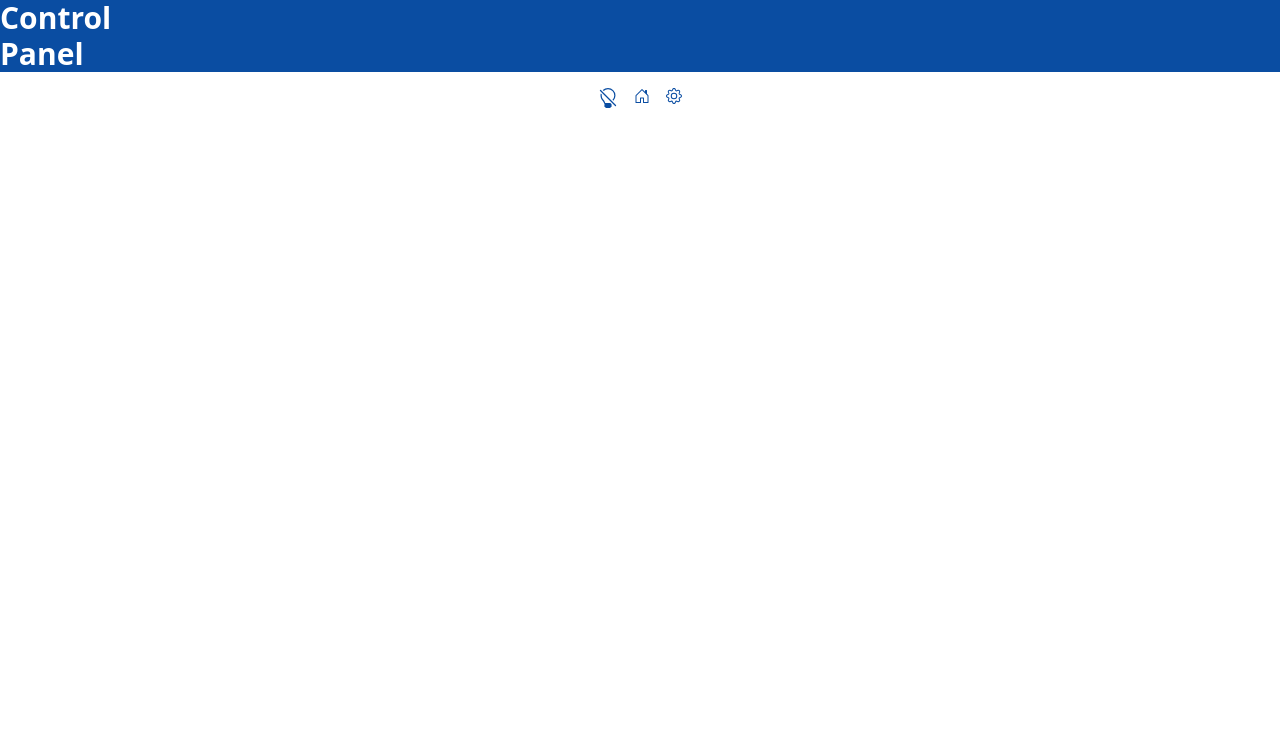
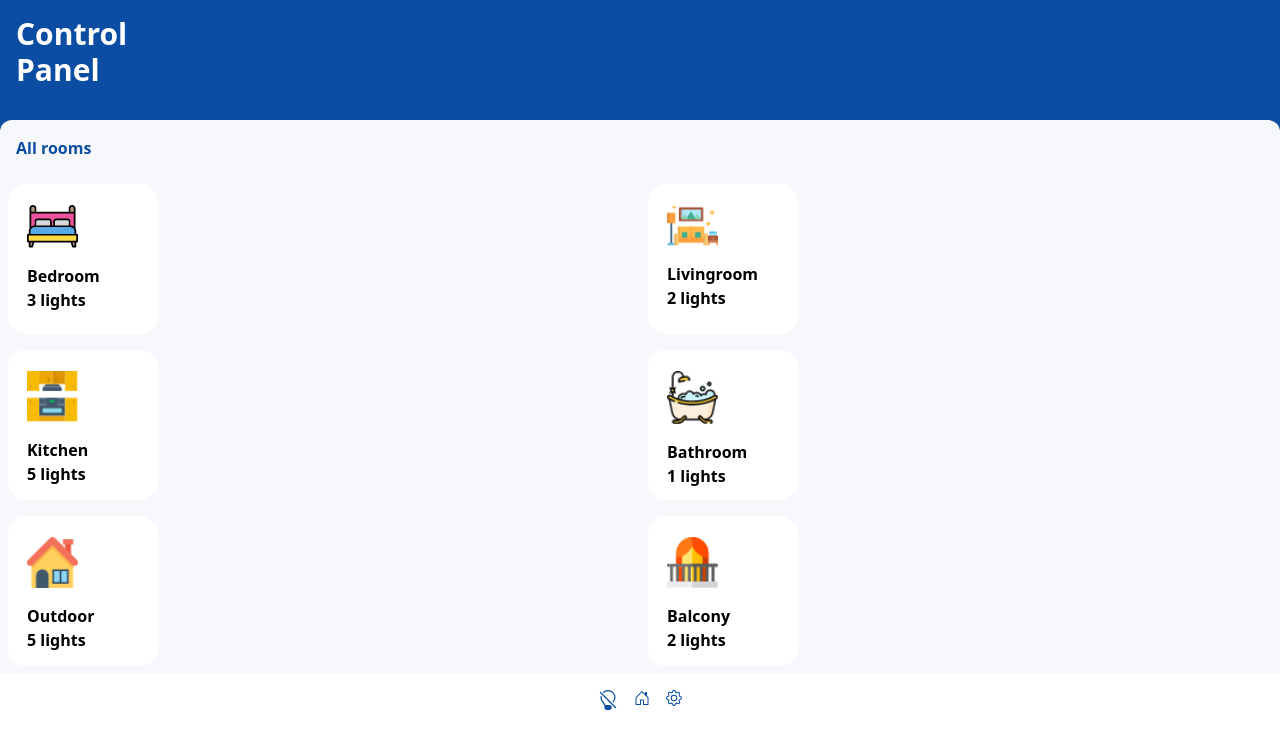
Before and after one commit to CecileAnna/smartlight-ui-cecileanna, a React (Create React App) app: page / in a window 1280 px wide. Shown: the top 748 px of the page. Built offline with nearby package versions, Linux system fonts and the light colour scheme.

Commit message:
making main content commit

```diff
--- a/src/App.js
+++ b/src/App.js
@@ -1,13 +1,14 @@
 import {BrowserRouter, Routes, Route} from "react-router-dom";
 // import { motion } from "framer-motion";
-import BedLights from "./pages/bedroom-lights";
-import DeskLights from "./pages/desk-lights";
-import MainLight from "./pages/main-light";
+// import BedLights from "./pages/bedroom-lights";
+// import DeskLights from "./pages/desk-lights";
+// import MainLight from "./pages/main-light";
 import Header from "./templates/Header";
-import NavbarMain from "./templates/NavbarMain";
+// import NavbarMain from "./templates/NavbarMain";
 import NavbarBottom from "./components/NavbarBottom";
-import Home from "./pages/home";
-import MainContentWrapper from "./subcomponents/MainContentWrapper";
+// import Home from "./pages/home";
+// import MainContentWrapper from "./subcomponents/MainContentWrapper";
+import MainContent from "./subcomponents/MainContent";
 
 
 function App() {
@@ -16,26 +17,23 @@ function App() {
 
     <BrowserRouter>
 
-      <div className="App">
+      <div className="App bg-main-blue">
 
          <Header titleText="Control Panel"/>
 
 
 
-        <MainContentWrapper>
 
-          <NavbarMain/>
+
 
           <Routes>
 
-            <Route path="/" element={<Home/>}/>
-            <Route path="/main-light" element={<MainLight/>}/>
+            <Route path="/" element={ <MainContent/>}/>
+            {/* <Route path="/main-light" element={<MainLight/>}/>
             <Route path="/desk-lights" element={<DeskLights/>}/>
-            <Route path="/bed-lights" element={<BedLights/>}/>
+            <Route path="/bed-lights" element={<BedLights/>}/> */}
 
           </Routes>
-
-        </MainContentWrapper>
 
         <NavbarBottom/>
 
--- /dev/null
+++ b/src/subcomponents/Lamp.js
@@ -0,0 +1,64 @@
+import React from "react";
+
+function Lamp() {
+  return (
+    <svg
+      xmlns="http://www.w3.org/2000/svg"
+      width="139"
+      height="159"
+      viewBox="0 0 139 159"
+    >
+      <defs>
+        <filter
+          id="Ellipse_10"
+          width="70"
+          height="70"
+          x="35"
+          y="89"
+          filterUnits="userSpaceOnUse"
+        >
+          <feOffset dy="3"></feOffset>
+          <feGaussianBlur result="blur" stdDeviation="8"></feGaussianBlur>
+          <feFlood floodColor="#ffc72f"></feFlood>
+          <feComposite in2="blur" operator="in"></feComposite>
+          <feComposite in="SourceGraphic"></feComposite>
+        </filter>
+      </defs>
+      <g data-name="light bulb" transform="translate(-204 4)">
+        <g filter="url(#Ellipse_10)" transform="translate(204 -4)">
+          <circle
+            cx="11"
+            cy="11"
+            r="11"
+            fill="#ffd139"
+            data-name="Ellipse 10"
+            transform="translate(59 110)"
+          ></circle>
+        </g>
+        <g fill="#fff" data-name="Group 38">
+          <path
+            d="M30.334 1.617h79.054c3.314 0 4.206 2.324 6 6L139 62a6 6 0 01-6 6H6a6 6 0 01-6-6L24.334 7.617c1.503-3.38 2.686-6 6-6z"
+            data-name="Path 100"
+            transform="translate(204 52)"
+          ></path>
+          <path
+            d="M0 0H5V102H0z"
+            data-name="Rectangle 13"
+            transform="translate(271 -4)"
+          ></path>
+        </g>
+        <rect
+          width="4"
+          height="58"
+          fill="#568bd0"
+          data-name="Rectangle 14"
+          opacity="0.151"
+          rx="2"
+          transform="rotate(-23 296.938 -716.633)"
+        ></rect>
+      </g>
+    </svg>
+  );
+}
+
+export default Lamp;
--- /dev/null
+++ b/src/subcomponents/MainContent.js
@@ -0,0 +1,114 @@
+import { Link } from "react-router-dom";
+
+import BedroomImg from "../media/light-zones_icons/bed.png";
+import LivingroomImg from "../media/light-zones_icons/room.png";
+import KitchenImg from "../media/light-zones_icons/kitchen.png";
+import BathroomImg from "../media/light-zones_icons/bathtub.png";
+import OutdoorsImg from "../media/light-zones_icons/house.png";
+import BalconyImg from "../media/light-zones_icons/balcony.png";
+import MainContentWrapper from "./MainContentWrapper";
+
+
+
+const MainContent = () => {
+    const rooms = [
+        {
+            id:1,
+            img: BedroomImg,
+            title: 'Bedroom',
+            lights: '3',
+            link: 'bedroom'
+        },
+
+        {
+            id:2,
+            img: LivingroomImg,
+            title: 'Livingroom',
+            lights: '2',
+            link: 'livingroom'
+        },
+        {
+            id:3,
+            img: KitchenImg,
+            title: 'Kitchen',
+            lights: '5',
+            link: 'Kitchen'
+        },
+        {
+            id:4,
+            img: BathroomImg,
+            title: 'Bathroom',
+            lights: '1',
+            link: 'bathroom'
+        },
+        {
+            id:5,
+            img: OutdoorsImg,
+            title: 'Outdoor',
+            lights: '5',
+            link: 'outdoor'
+        },
+        {
+            id:6,
+            img: BalconyImg,
+            title: 'Balcony',
+            lights: '2',
+            link: 'balcony'
+        },
+    ]
+
+    return (
+        <>
+
+            <div className="bg-main-grey rounded-t-xl w-full h-full">
+
+                <h1 class=" py-4 text text-main-blue regal-y font-bold text-main pl-4 mt-4 ">All rooms </h1>
+
+                <div className="grid grid-cols-2 w-full h-full justify-center content-center">
+
+                {rooms.map((room) => (
+
+                    <Link to={'room/' + room.link}>
+
+                        <div
+                        key={room.id}
+
+                        style={{
+
+                        width: '150px',
+                        height: '150px',
+                        paddingTop: '5px',
+                        paddingLeft: '3px',
+                        backgroundColor: 'white',
+                        margin: '8px',
+                        borderRadius: '18px',
+                        cursor: 'pointer',
+
+                        }}
+
+                        >
+                            <div class="pl-4 mt-4"><img src={room.img} width="51px" height="42px"></img></div>
+
+                            <div class="text regal-blacktext font-bold text-main pl-4 mt-4">{room.title} </div>
+
+                            <div class="text text-regal-yellowtext font-bold text-small pl-4 ">{room.lights} lights</div>
+
+
+                        </div>
+
+                    </Link>
+
+                ))}
+
+                </div>
+
+
+            </div>
+
+        </>
+
+    )
+
+}
+
+export default MainContent;
--- a/src/templates/Header.js
+++ b/src/templates/Header.js
@@ -7,7 +7,7 @@ const Header = (props) => {
 
     return (
 
-        <div className="flex justify-between content-center bg-main-blue w-full h-full">
+        <div className="flex justify-between content-center bg-main-blue w-full h-full p-4">
 
 
             <div className="flex flex-wrap gap-2 w-4">
--- /dev/null
+++ b/src/templates/NavbarMain_copy.js
@@ -0,0 +1,55 @@
+import { Link } from "react-router-dom";
+import LightZonesCards from "../components/LightZonesCards";
+import BedroomImg from "../media/light-zones_icons/bed.png";
+import LivingroomImg from "../media/light-zones_icons/room.png";
+import KitchenImg from "../media/light-zones_icons/kitchen.png";
+import BathroomImg from "../media/light-zones_icons/bathtub.png";
+import OutdoorsImg from "../media/light-zones_icons/house.png";
+import BalconyImg from "../media/light-zones_icons/balcony.png";
+
+const NavbarMain = (props) => {
+    return (
+
+           <nav className="Navbar flex p-4 content-center justify-center gap-4">
+
+               <LightZonesCards iconImg={<BedroomImg/>} headingTwoText="Bedroom" headingThreeText="4 Lights" headingThreeColor="font-yellow">
+
+                    <Link to="/bedroom-lights">Bedroom Lights</Link>
+
+                </LightZonesCards>
+
+                <LightZonesCards iconImg={ <LivingroomImg/>} headingTwoText="Livingroom" headingThreeText="2 Lights" headingThreeColor="font-yellow">
+
+                    <Link to="/livingroom-lights">Livingroom Lights</Link>
+
+                </LightZonesCards>
+
+                <LightZonesCards iconImg={ <KitchenImg/>} headingTwoText="Livingroom" headingThreeText="5 Lights" headingThreeColor="font-yellow">
+
+                    <Link to="/kitchen-lights">Kitchen Lights</Link>
+
+                </LightZonesCards>
+
+                <LightZonesCards iconImg={ <BathroomImg/>} headingTwoText="Bathroom" headingThreeText="1 Lights" headingThreeColor="font-yellow">
+
+                    <Link to="/bathroom-lights">Bathroom Lights</Link>
+
+                </LightZonesCards>
+
+                <LightZonesCards iconImg={ <OutdoorsImg/>} headingTwoText="Outdoors" headingThreeText="5 Lights" headingThreeColor="font-yellow">
+
+                    <Link to="/outdoor-lights">Outdoor Lights</Link>
+
+                </LightZonesCards>
+
+                <LightZonesCards iconImg={ <BalconyImg/>} headingTwoText="Balcony" headingThreeText="1 Lights" headingThreeColor="font-yellow">
+
+                    <Link to="/balcony-lights">Balcony Lights</Link>
+
+                </LightZonesCards>
+
+           </nav>
+
+    );
+};
+export default NavbarMain;
```
Also changed, not shown: src/subcomponents/MainContentWrapper.js (line endings or trailing spaces).
